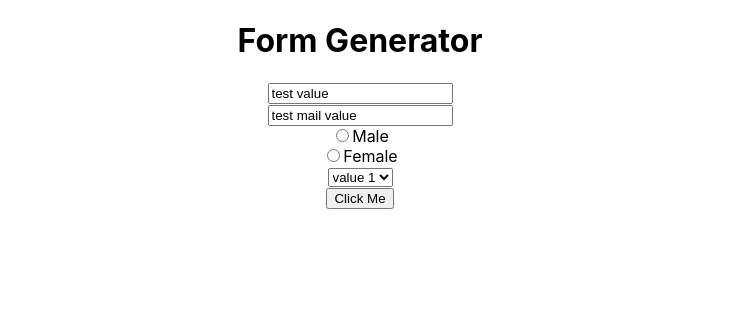
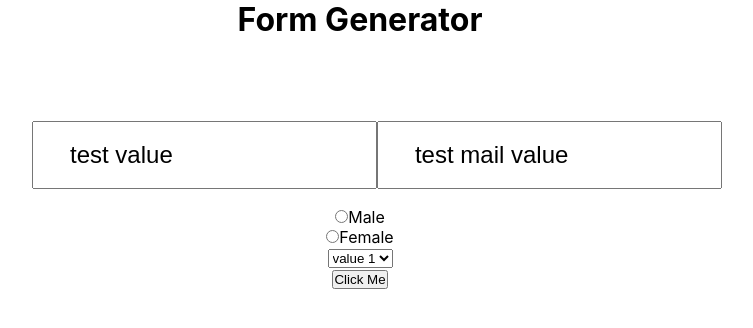
Before and after one commit to omBhatnagar/react-form-generator, a React (Create React App) app: page / in a window 1280 px wide. Shown: the top 328 px of the page, without its empty margins (280-1033 px from the left). Built offline with nearby package versions, Linux system fonts and the light colour scheme.

Commit message:
Added split column functionality at a basic level and classes.

```diff
--- a/src/App.css
+++ b/src/App.css
@@ -1,38 +1,18 @@
-.App {
-  text-align: center;
+* {
+	margin: 0;
+	padding: 0;
+	box-sizing: border-box;
 }
 
-.App-logo {
-  height: 40vmin;
-  pointer-events: none;
+.App {
+	text-align: center;
+	display: flex;
+	flex-direction: column;
+	justify-content: space-around;
+	align-items: center;
 }
 
-@media (prefers-reduced-motion: no-preference) {
-  .App-logo {
-    animation: App-logo-spin infinite 20s linear;
-  }
+.form-wrapper {
+	width: 60%;
+	padding: 4em 2em;
 }
-
-.App-header {
-  background-color: #282c34;
-  min-height: 100vh;
-  display: flex;
-  flex-direction: column;
-  align-items: center;
-  justify-content: center;
-  font-size: calc(10px + 2vmin);
-  color: white;
-}
-
-.App-link {
-  color: #61dafb;
-}
-
-@keyframes App-logo-spin {
-  from {
-    transform: rotate(0deg);
-  }
-  to {
-    transform: rotate(360deg);
-  }
-}
--- a/src/App.js
+++ b/src/App.js
@@ -5,7 +5,9 @@ function App() {
 	return (
 		<div className="App">
 			<h1>Form Generator</h1>
-			<Form />
+			<div className="form-wrapper">
+				<Form />
+			</div>
 		</div>
 	);
 }
--- a/src/components/Button.js
+++ b/src/components/Button.js
@@ -5,6 +5,7 @@ const Button = ({ item }) => {
 			value={item.value}
 			onClick={item.onClick}
 			id={item.id}
+			class={item.class}
 		>
 			{item.title}
 		</button>
--- a/src/components/Form.js
+++ b/src/components/Form.js
@@ -1,9 +1,24 @@
 import compSelector from "../util/compSelector";
+import "./form.css";
 
 const Form = () => {
 	const data = [
-		{ type: "text", name: "text", value: "test value", id: "" },
-		{ type: "email", name: "email", value: "test mail value", id: "" },
+		{
+			type: "text",
+			name: "text",
+			value: "test value",
+			id: "",
+			class: "input",
+			flex: true,
+		},
+		{
+			type: "email",
+			name: "email",
+			value: "test mail value",
+			id: "",
+			class: "input",
+			flex: true,
+		},
 		{
 			type: "radio",
 			name: "radio1",
@@ -39,7 +54,13 @@ const Form = () => {
 	return (
 		<div>
 			{data.map((item) => (
-				<div>{compSelector(item)}</div>
+				<div
+					className={`${
+						item.flex ? "form-item-wrapper-halved" : "form-item-wrapper"
+					}`}
+				>
+					{compSelector(item)}
+				</div>
 			))}
 		</div>
 	);
--- a/src/components/Input.js
+++ b/src/components/Input.js
@@ -1,6 +1,6 @@
 const Input = ({ item }) => {
 	return (
-		<div>
+		<div className="form-item">
 			{item.type === "text" ? (
 				<input
 					type="text"
@@ -8,6 +8,7 @@ const Input = ({ item }) => {
 					name={item.name}
 					value={item.value}
 					id={item.id}
+					class={item.class}
 				/>
 			) : item.type === "email" ? (
 				<input
@@ -16,6 +17,7 @@ const Input = ({ item }) => {
 					name={item.name}
 					value={item.value}
 					id={item.id}
+					class={item.class}
 				/>
 			) : (
 				<input
@@ -24,6 +26,7 @@ const Input = ({ item }) => {
 					name={item.name}
 					value={item.value}
 					id={item.id}
+					class={item.class}
 				/>
 			)}
 		</div>
--- a/src/components/Radio.js
+++ b/src/components/Radio.js
@@ -1,7 +1,13 @@
 const Radio = ({ item }) => {
 	return (
 		<div>
-			<input type="radio" id={item.id} value={item.value} name={item.name} />
+			<input
+				type="radio"
+				id={item.id}
+				value={item.value}
+				name={item.name}
+				class={item.class}
+			/>
 			<label htmlFor={item.id}>{item.title}</label>
 		</div>
 	);
--- /dev/null
+++ b/src/components/form.css
@@ -0,0 +1,25 @@
+.flex {
+	display: flex;
+	justify-content: space-around;
+	align-items: center;
+}
+
+.form-item-wrapper {
+	clear: left;
+}
+
+.form-item-wrapper-halved {
+	width: 49%;
+	float: left;
+}
+
+.form-item {
+	margin: 0;
+}
+
+.input {
+	width: 100%;
+	margin: 0.75em 1em;
+	padding: 0.75em 1.5em;
+	font-size: 1.5rem;
+}
```
